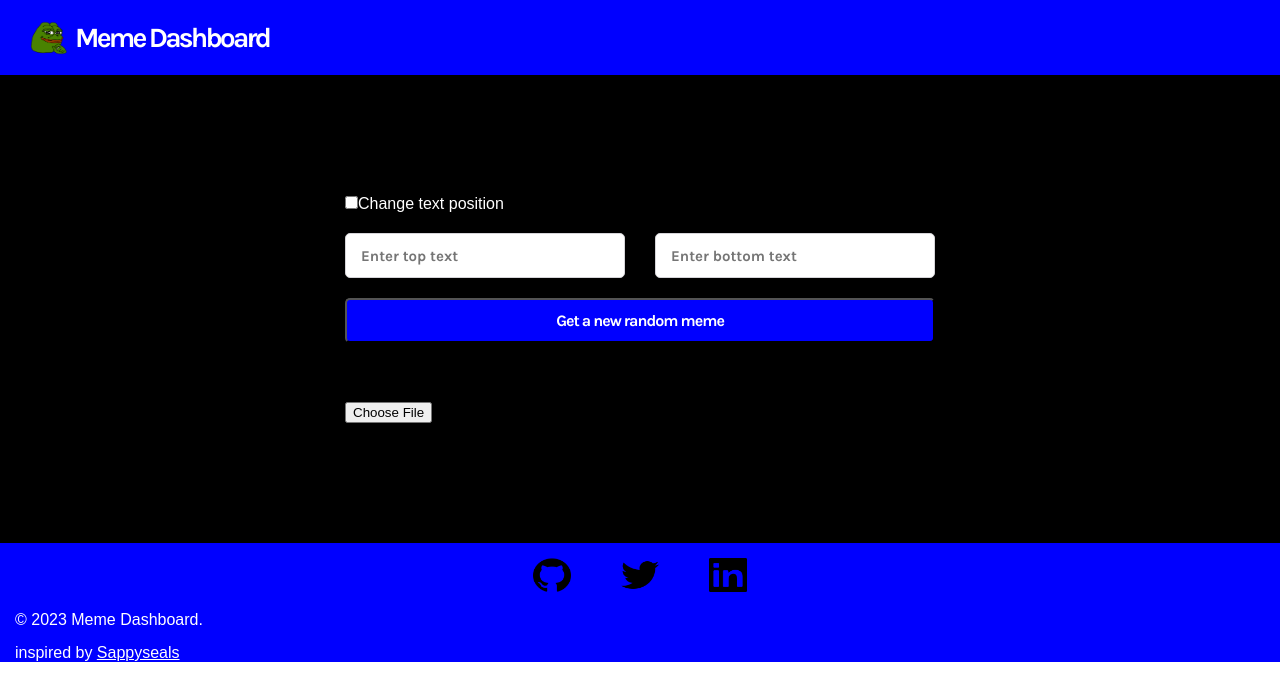
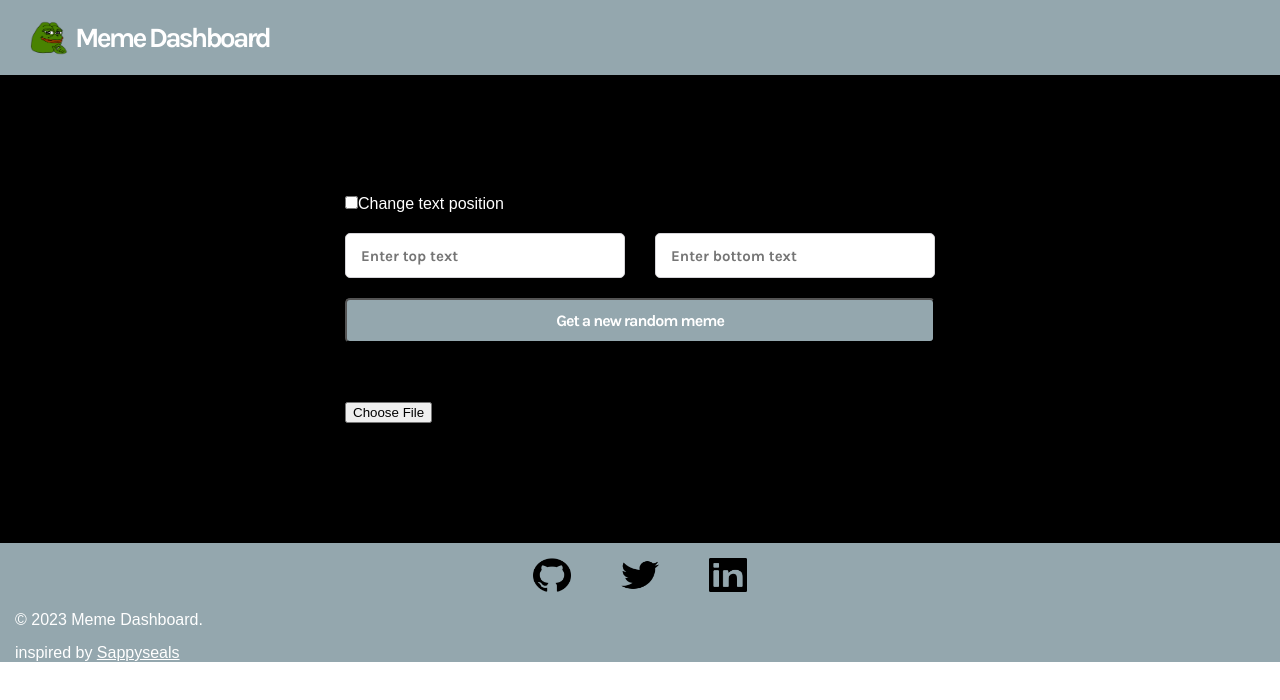
Before and after one commit to jlloyd0430/MemeMaker, a React (Create React App) app: page / in a window 1280 px wide. Shown: the top 700 px of the page. Built offline with nearby package versions, Linux system fonts and the light colour scheme; no server answers.

Commit message:
refactor color

```diff
--- a/src/styles.css
+++ b/src/styles.css
@@ -27,7 +27,7 @@ header {
   align-items: center;
   width: 100%;
   height: 75px;
-  background: blue;
+  background: #94a7ae;
   padding: 25px 30px;
 }
 img {
@@ -83,7 +83,7 @@ img {
   font-size: 16px;
   text-align: center;
   letter-spacing: -1px;
-  background: blue;
+  background: #94a7ae;
   border-radius: 5px;
   cursor: pointer;
 }
@@ -110,7 +110,7 @@ img {
 }
 
 .footer {
-background-color: blue;
+background-color: #94a7ae;
 height: 100%;
 
 }
```
